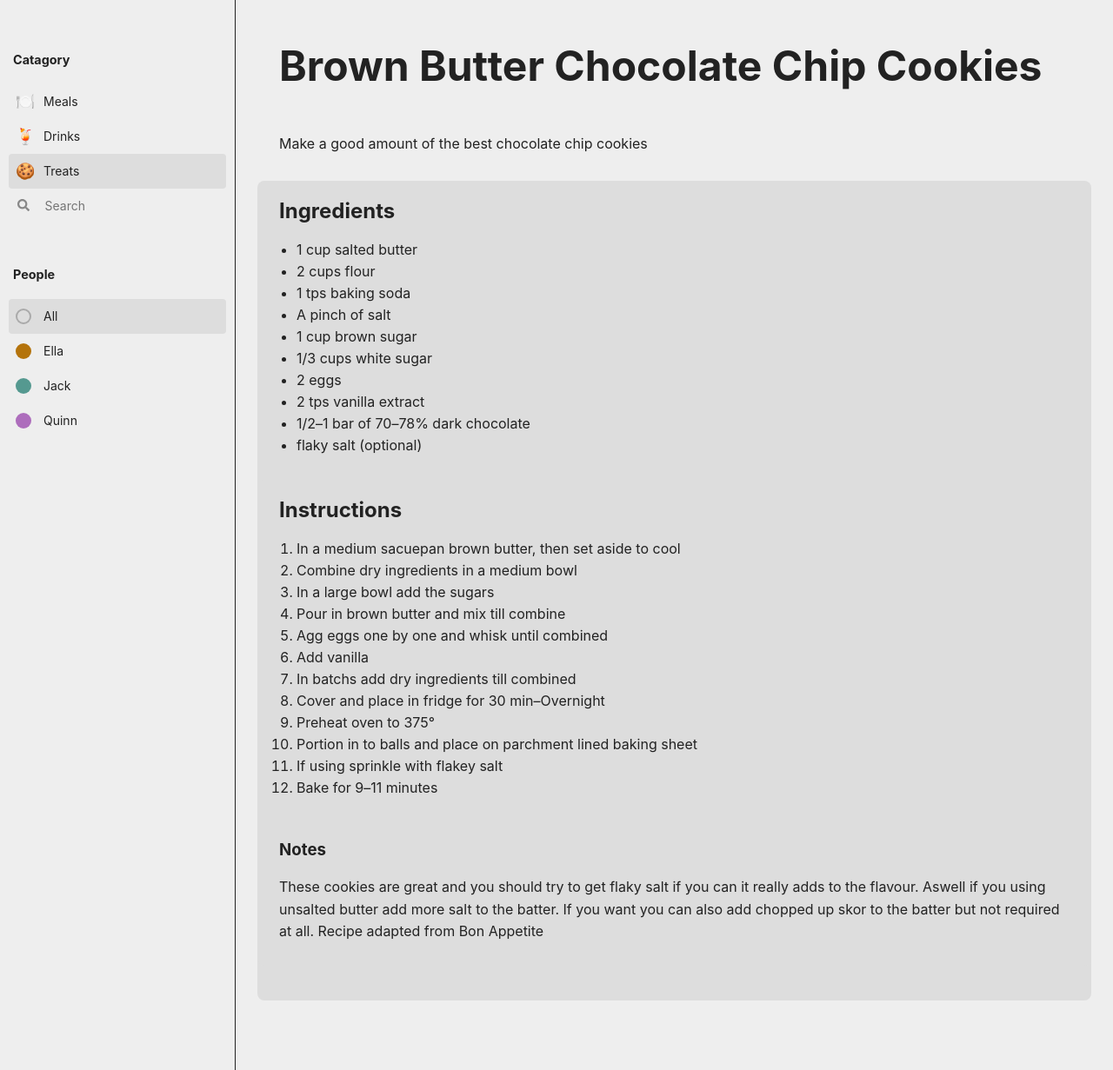
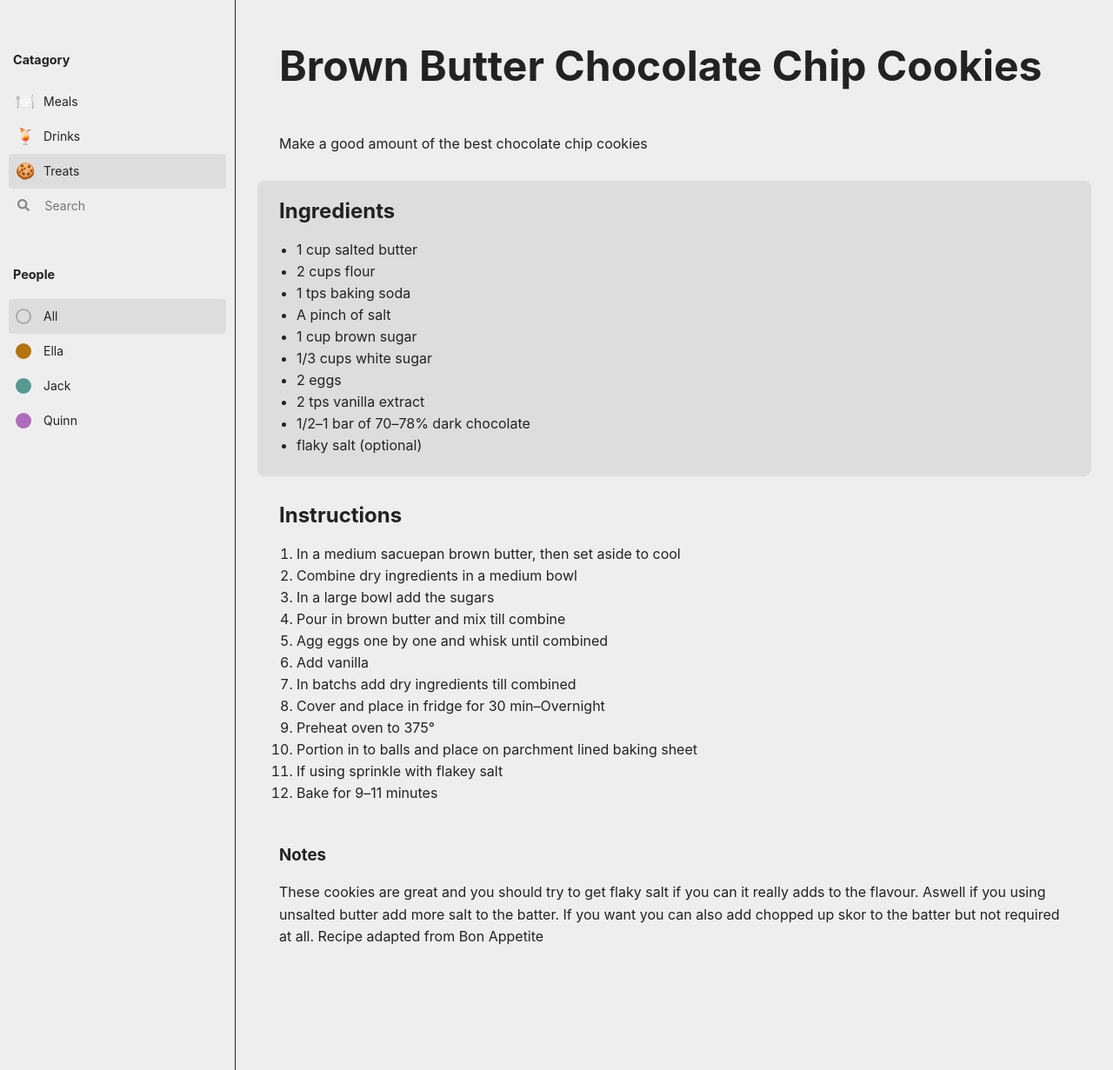
Before and after one commit to qjack001/Git-Cooking, a Jekyll site: the page built from _posts/treats/2020-07-27-brown-butter-chocolate-cookies.md, in a window 1280 px wide and 1231 px high. Shown: the whole window at 87% size. Built offline with Jekyll 4.4.1, drawn with Linux system fonts in a browser that asks for light colours.

Commit message:
Update 2020-07-27-brown-butter-chocolate-cookies.md
whoops html

```diff
--- a/_posts/treats/2020-07-27-brown-butter-chocolate-cookies.md
+++ b/_posts/treats/2020-07-27-brown-butter-chocolate-cookies.md
@@ -21,7 +21,7 @@ Make a good amount of the best chocolate chip cookies
 - 1/2–1 bar of 70–78% dark chocolate
 - flaky salt (optional)
 
-<section/>
+</section>
 
 ## Instructions
 
```
